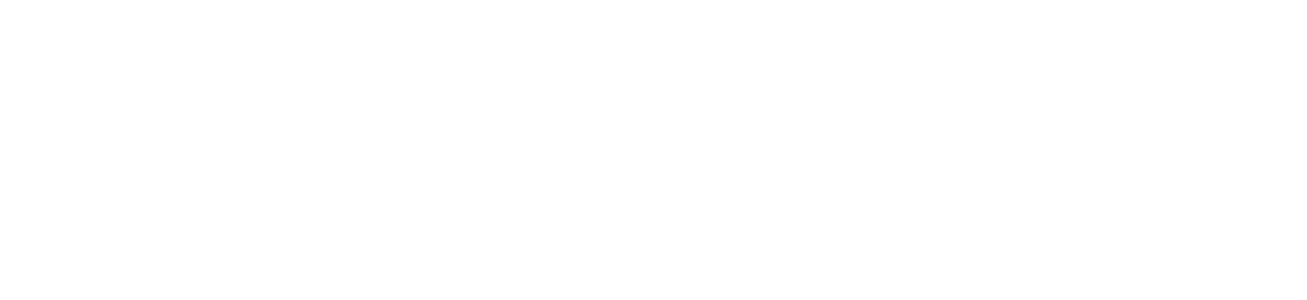
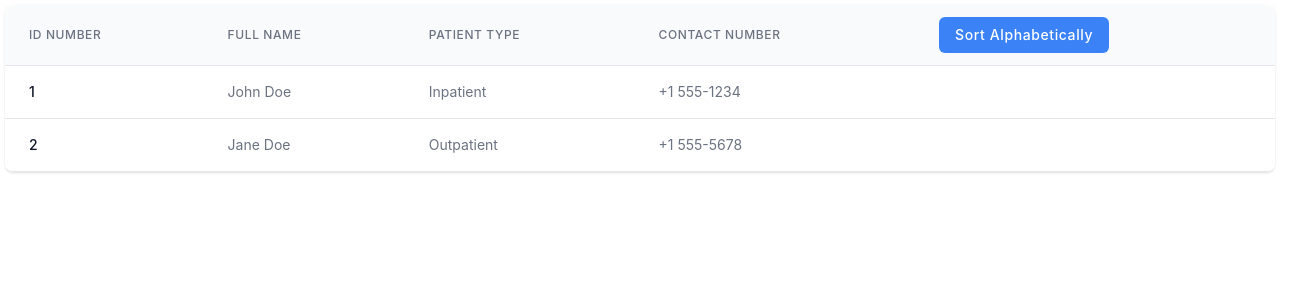
Before and after one commit to Andraannn/MSU-IIT-CIS-Adlawan, a React (Create React App) app in the folder my-project/: page /testingcode in a window 1280 px wide. Before the commit this address had no page. Shown: the top 300 px of the page, 1307 px wide, since content can reach past the window. Built offline with nearby package versions, Linux system fonts and the light colour scheme.

Commit message:
changed table layout

```diff
--- a/my-project/src/App.js
+++ b/my-project/src/App.js
@@ -13,6 +13,8 @@ import Social from './routes/social';
 import PersonalInformation from './routes/personal';
 import NewAccordion from './routes/new';
 import DataGrid from './routes/datagrid';
+import Dashboard from './routes/dashboard';
+import TestingCode from './routes/testing';
 
 function App() {
 
@@ -31,6 +33,8 @@ function App() {
       <Route path="/personalinfo" element={<PersonalInformation></PersonalInformation>}></Route>
       <Route path="/newaccordion" element={<NewAccordion></NewAccordion>}></Route>
       <Route path="/datagrid" element={<DataGrid></DataGrid>}></Route>
+      <Route path="/dashboard" element={<Dashboard></Dashboard>}></Route>
+      <Route path="/testingcode" element={<TestingCode></TestingCode>}></Route>
 
     </Routes>
   </div>
--- /dev/null
+++ b/my-project/src/routes/dashboard.js
@@ -0,0 +1,30 @@
+import React from "react";
+
+function Dashboard(){
+    return(
+        <>
+        <main class="bg-slate-600 bg-cover flex flex-col w-full bg-white overflow-x-hidden overflow-y-auto mb-14">
+        <div class="flex w-full mx-auto px-6 py-8">
+            <div class="flex flex-col w-full h-full text-gray-900 text-xl">
+                <div className="w-full">
+                    <h1 className="py-7 text-black text-4xl text-left font-semibold">Dashboard</h1>
+                    <div className='relative bg-white bg-opacity-50 h-40 w-200 rounded-xl shadow x-1 p-2 text-justify'>Test</div>
+                    <h1 className='py-3 text-black text-2xl text-left font-bold'>OVERVIEW</h1>
+                    <section className="flex justify-between">
+                        <div className='bg-white bg-opacity-50 h-40 w-96 rounded-xl shadow x-1 py-2 px-2 text-left text-xl font-semibold'>TOTAL STUDENT PATIENTS</div>
+                        <div className='bg-white bg-opacity-50 h-40 w-96 rounded-xl shadow x-1 py-2 px-2 text-left text-xl font-semibold'>TOTAL FACULTY/STAFF PATIENTS</div>
+                        <div className='bg-white bg-opacity-50 h-40 w-96 rounded-xl shadow x-1 py-2 px-2 text-left text-xl font-semibold'>TOTAL STAFF PATIENTS</div>
+                    </section>
+                    {/* ANNOUNCEMENT BANNER */}
+                    <h1 className='py-3 text-black text-2xl text-left font-bold'>ANNOUNCEMENTS</h1>
+                    <div className='relative bg-white bg-opacity-50 h-40 w-200 rounded-xl shadow x-1'></div>
+                </div>
+
+            </div>
+        </div>
+    </main>
+    </>
+    )
+}
+
+export default Dashboard
--- a/my-project/src/routes/datagrid.js
+++ b/my-project/src/routes/datagrid.js
@@ -67,8 +67,8 @@ const DataGrid = () => {
   }
   return (
     <div className="w-full px-4 py-8">
-      <table className="table-auto w-full">
-        <thead className='bg-gray-200'>
+      <table className="w-full text-sm text-left text-gray-500 dark:text-gray-400">
+        <thead className='text-xs text-gray-700 uppercase bg-gray-50 dark:bg-gray-700 dark:text-gray-400'>
           <tr>
             <th className="px-4 py-2">ID NUMBER</th>
             <th className="px-4 py-2">FULL NAME</th>
@@ -79,12 +79,12 @@ const DataGrid = () => {
         </thead>
         <tbody>
           {currentRows.map(row => (
-            <tr key={row.id}>
-              <td className="border px-4 py-2">{row.id}</td>
-              <td className="border px-4 py-2">{row.name}</td>
-              <td className="border px-4 py-2">{row.type}</td>
-              <td className="border px-4 py-2">{row.number}</td>
-              <td className="border px-4 py-2">{row.action}</td>
+            <tr class="bg-white border-b dark:bg-gray-800 dark:border-gray-700 hover:bg-gray-50 dark:hover:bg-gray-600" key={row.id}>
+              <td scope="row" class="px-6 py-4 font-medium text-gray-900 whitespace-nowrap dark:text-white">{row.id}</td>
+              <td className="px-6 py-4">{row.name}</td>
+              <td className="px-6 py-4">{row.type}</td>
+              <td className="px-6 py-4">{row.number}</td>
+              <td className="px-6 py-4">{row.action}</td>
             </tr>
           ))}
         </tbody>
--- /dev/null
+++ b/my-project/src/routes/testing.js
@@ -0,0 +1,84 @@
+import React, { useState } from 'react';
+
+const data = [
+  {
+    id: 1,
+    fullName: 'John Doe',
+    patientType: 'Inpatient',
+    contactNumber: '+1 555-1234'
+  },
+  {
+    id: 2,
+    fullName: 'Jane Doe',
+    patientType: 'Outpatient',
+    contactNumber: '+1 555-5678'
+  },
+  // ... Add more data here
+];
+
+const TestingCode = () => {
+  const [sortedData, setSortedData] = useState(data);
+
+  const handleSort = () => {
+    const sorted = [...sortedData].sort((a, b) => a.fullName.localeCompare(b.fullName));
+    setSortedData(sorted);
+  };
+
+  return (
+    <div className="flex flex-col">
+      <div className="-my-2 overflow-x-auto sm:-mx-6 lg:-mx-8">
+        <div className="py-2 align-middle inline-block min-w-full sm:px-6 lg:px-8">
+          <div className="shadow overflow-hidden border-b border-gray-200 sm:rounded-lg">
+            <table className="min-w-full divide-y divide-gray-200">
+              <thead className="bg-gray-50">
+                <tr>
+                  <th scope="col" className="px-6 py-3 text-left text-xs font-medium text-gray-500 uppercase tracking-wider">
+                    ID Number
+                  </th>
+                  <th scope="col" className="px-6 py-3 text-left text-xs font-medium text-gray-500 uppercase tracking-wider">
+                    Full Name
+                  </th>
+                  <th scope="col" className="px-6 py-3 text-left text-xs font-medium text-gray-500 uppercase tracking-wider">
+                    Patient Type
+                  </th>
+                  <th scope="col" className="px-6 py-3 text-left text-xs font-medium text-gray-500 uppercase tracking-wider">
+                    Contact Number
+                  </th>
+                  <th scope="col" className="px-6 py-3 text-left text-xs font-medium text-gray-500 uppercase tracking-wider">
+                    <button
+                      onClick={handleSort}
+                      className="px-4 py-2 text-sm font-medium text-white bg-blue-500 rounded-md hover:bg-blue-600 focus:outline-none focus:ring-2 focus:ring-offset-2 focus:ring-blue-500"
+                    >
+                      Sort Alphabetically
+                    </button>
+                  </th>
+                </tr>
+              </thead>
+              <tbody className="bg-white divide-y divide-gray-200">
+                {sortedData.map((item) => (
+                  <tr key={item.id}>
+                    <td className="px-6 py-4 whitespace-nowrap text-sm font-medium text-gray-900">
+                      {item.id}
+                    </td>
+                    <td className="px-6 py-4 whitespace-nowrap text-sm text-gray-500">
+                      {item.fullName}
+                    </td>
+                    <td className="px-6 py-4 whitespace-nowrap text-sm text-gray-500">
+                      {item.patientType}
+                    </td>
+                    <td className="px-6 py-4 whitespace-nowrap text-sm text-gray-500">
+                      {item.contactNumber}
+                    </td>
+                    <td></td>
+                  </tr>
+                ))}
+              </tbody>
+            </table>
+          </div>
+        </div>
+      </div>
+    </div>
+  );
+};
+
+export default TestingCode;
```
